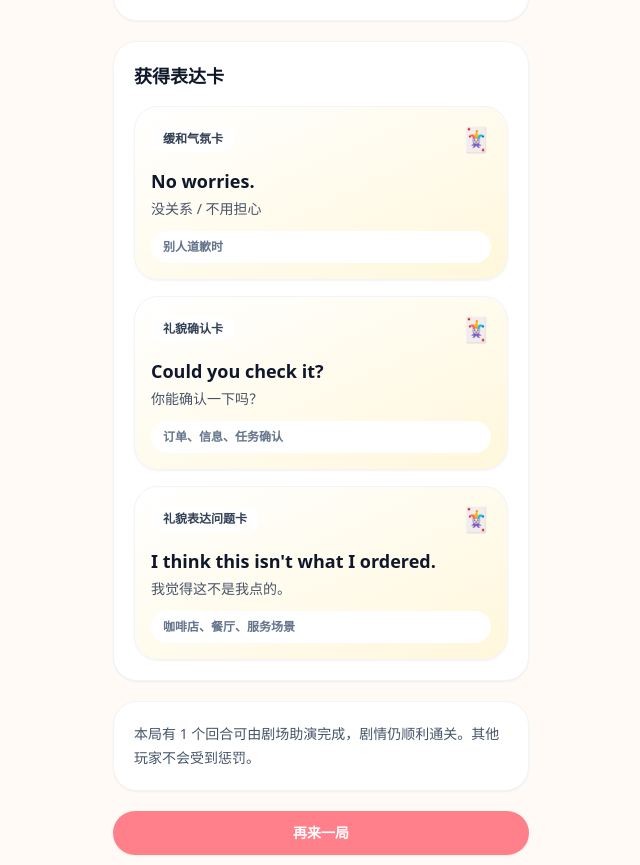
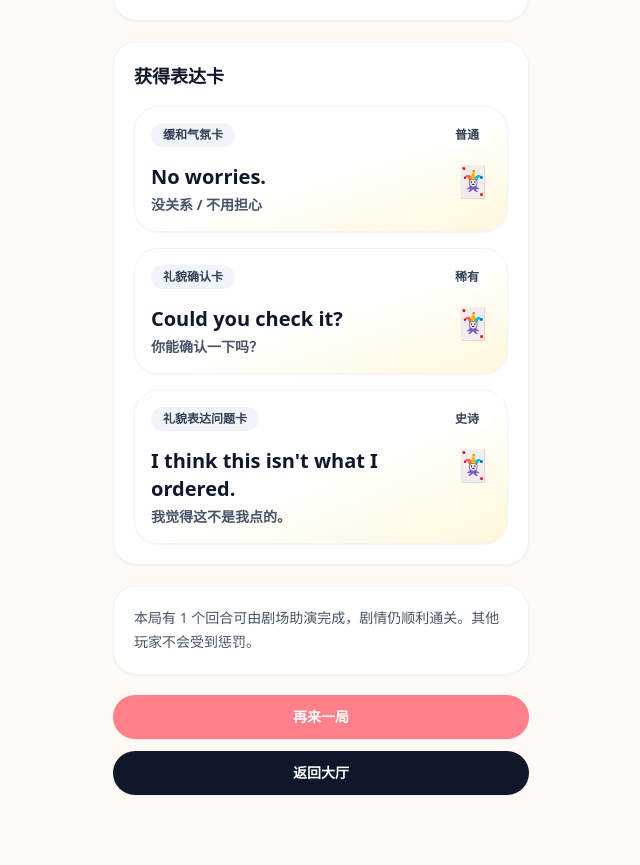
Before and after one commit to shuchaoye17-del/english-roleplay-party, a Next.js app: page /result/1 in a window 1280 px wide. Shown: the part 1303-2168 px from the top of the page, without its empty margins (319-959 px from the left). Built offline with nearby package versions, Linux system fonts and the light colour scheme.

Commit message:
Use ExpressionCardView on result page

```diff
--- a/src/app/result/[id]/page.tsx
+++ b/src/app/result/[id]/page.tsx
@@ -3,6 +3,7 @@ import { expressionCards } from '@/data/expressionCards';
 import { rewards } from '@/data/rewards';
 import { Badge, BottomNav, Button, Card, PhoneShell, ProgressBar } from '@/components/ui';
 import { RewardBadge } from '@/components/RewardBadge';
+import { ExpressionCardView } from '@/components/ExpressionCardView';
 
 const scores = [
   { label: '入戏程度', value: 92 },
@@ -66,15 +67,7 @@ export default function ResultPage({ params }: { params: { id: string } }) {
       <Card className="mt-5 space-y-4">
         <h2 className="text-lg font-black text-slate-900">获得表达卡</h2>
         {expressionCards.map((card) => (
-          <div key={card.id} className="rounded-3xl border border-slate-100 bg-gradient-to-br from-white to-sunshine/20 p-4 shadow-sm">
-            <div className="flex items-center justify-between">
-              <Badge className="bg-white">{card.type}</Badge>
-              <span className="text-2xl">🃏</span>
-            </div>
-            <p className="mt-3 text-lg font-black text-slate-900">{card.expression}</p>
-            <p className="mt-1 text-sm text-slate-600">{card.meaning}</p>
-            <p className="mt-3 rounded-2xl bg-white px-3 py-2 text-xs font-bold text-slate-500">{card.scene}</p>
-          </div>
+          <ExpressionCardView key={card.id} card={card} compact />
         ))}
       </Card>
 
```
